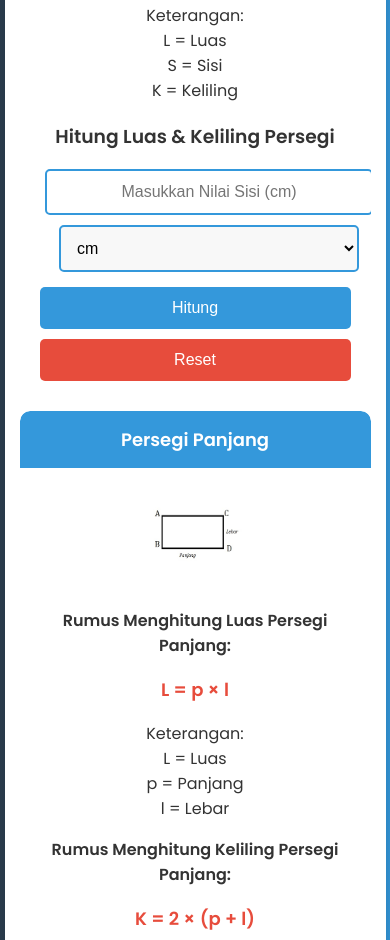
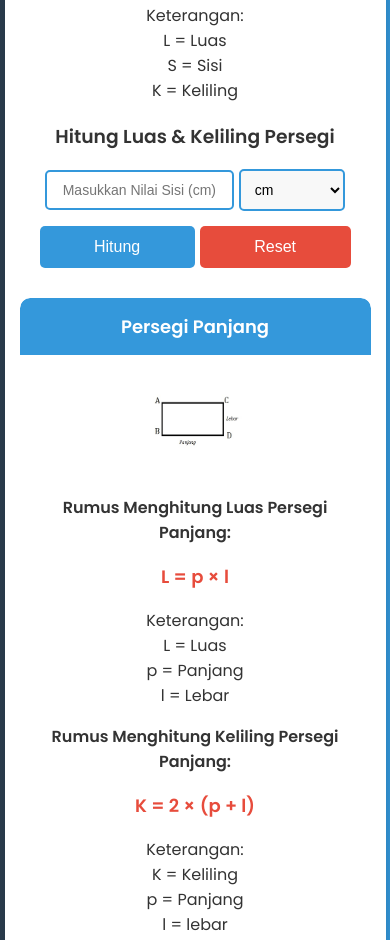
Before and after one commit to revou-fundamental-course/17-mar-25-Wahyudi-tech, a plain HTML site: page index.html in a window 390 px wide. Shown: the part 772-1712 px from the top of the page. Drawn offline with Linux system fonts and the light colour scheme.

Commit message:
update final 1.2

```diff
--- a/css/style.css
+++ b/css/style.css
@@ -216,24 +216,40 @@ footer a:hover {
         margin: 10px 0;
     }
 
-
+    /* Tetap sejajar & lebih kecil */
     .input-group {
-        flex-direction: column;
+        display: flex;
+        flex-wrap: nowrap;
+        justify-content: center;
+        align-items: center;
+        gap: 5px; /* Kurangi jarak antar elemen */
         width: 100%;
     }
 
-    .input-group input,
+    .input-group input {
+        flex: 2;
+        min-width: 10px; /* Diperkecil */
+        padding: 10px;
+        font-size: 14px;
+    }
+
     .input-group select {
-        width: 100%;
-
+        flex: 1;
+        min-width: 10px; /* Diperkecil lebih lagi */
+        padding: 10px;
+        font-size: 14px;
     }
 
     .btn-group {
-        flex-direction: column;
+        display: flex;
+        flex-wrap: nowrap;
+        justify-content: center;
+        gap: 5px;
         width: 100%;
     }
 
     button {
-        width: 100%;
+        min-width: 100px;
+        flex-grow: 1;
     }
 }
```
